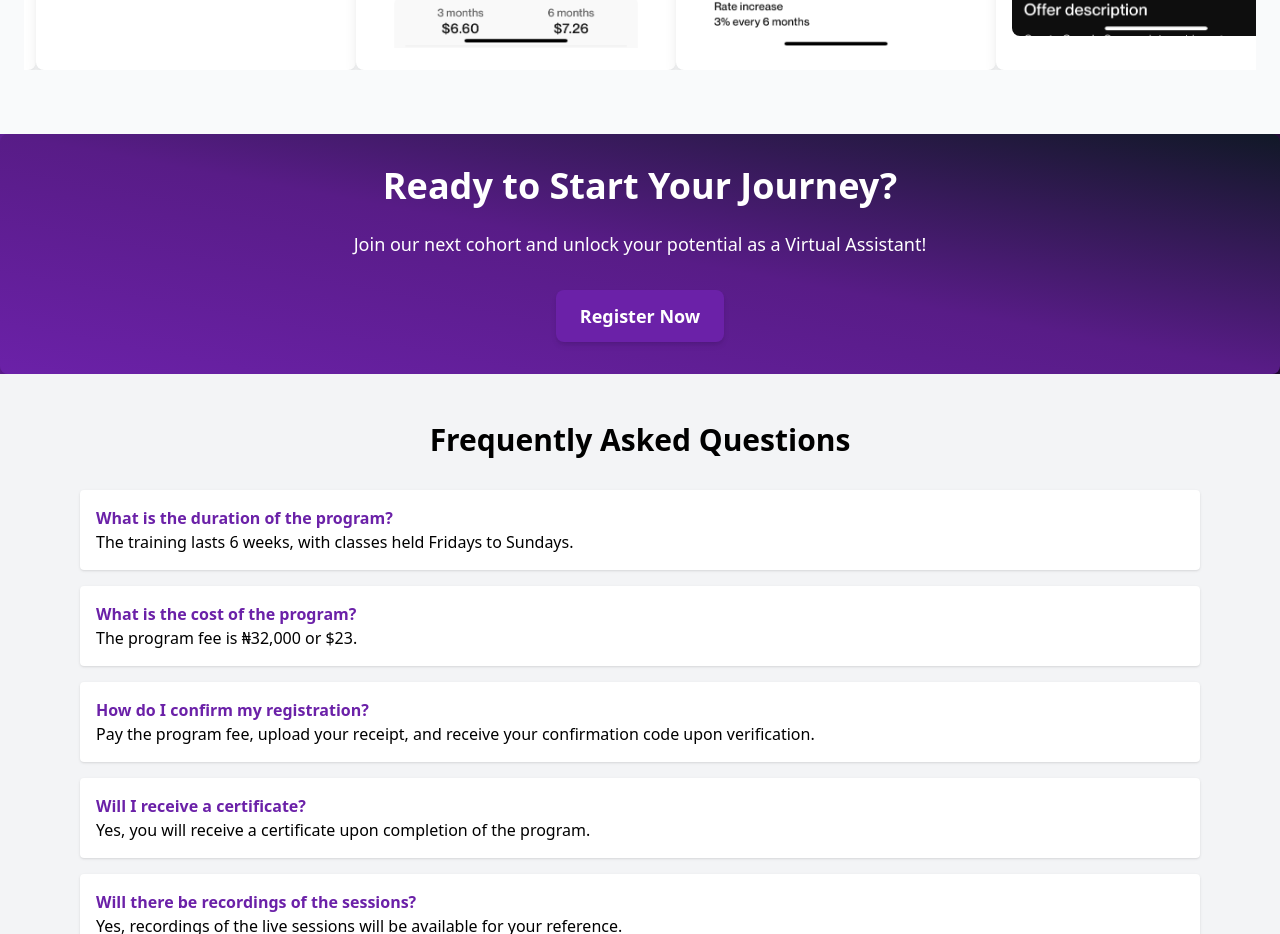
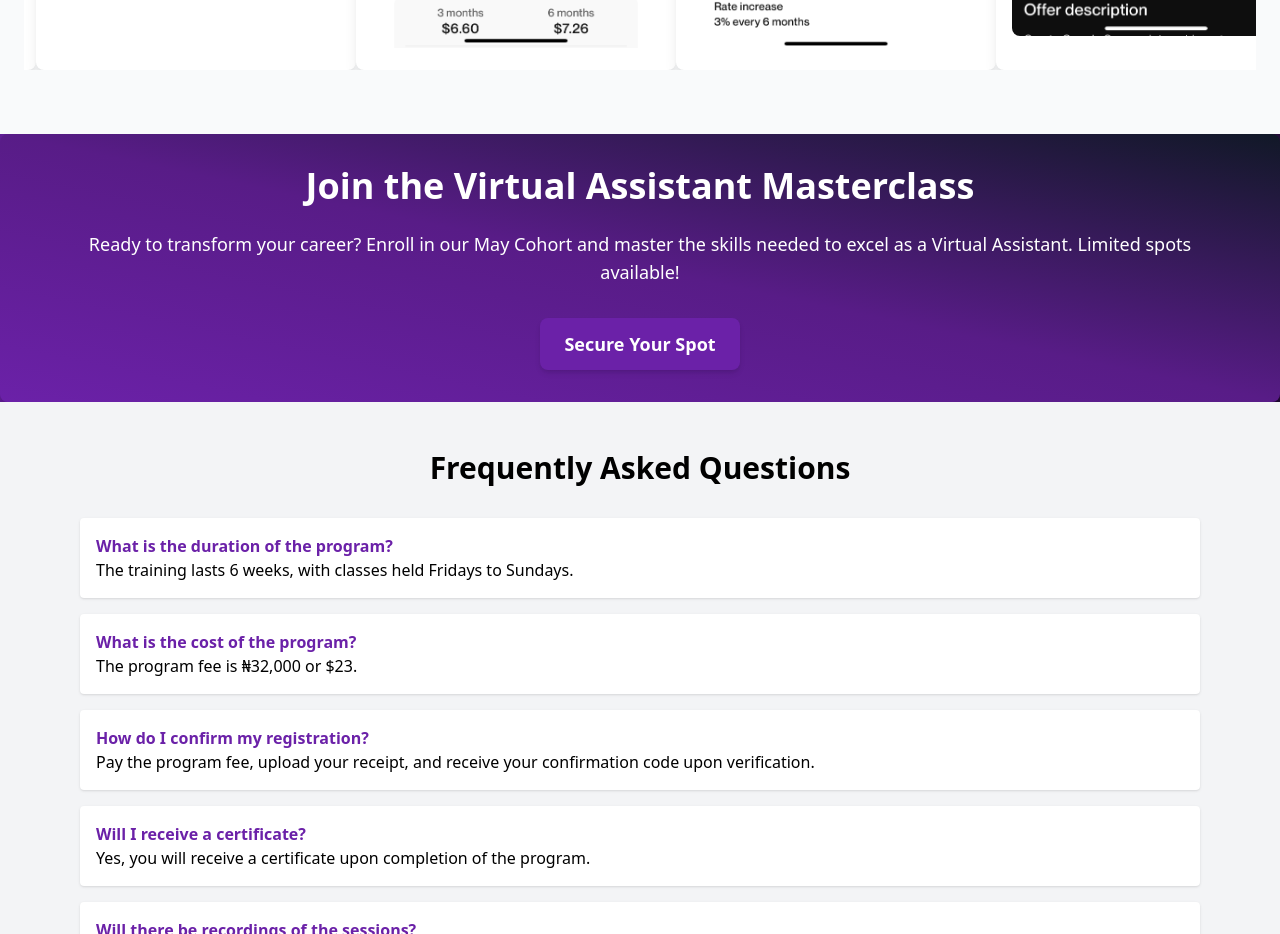
Before and after one commit to freedompraise/RemoteTrybe, a plain HTML site: page index.html in a window 1280 px wide. Shown: the part 3014-3948 px from the top of the page. Drawn offline with nearby package versions, Linux system fonts and the light colour scheme.

Commit message:
Update registration section content and button text in index.html

```diff
--- a/index.html
+++ b/index.html
@@ -337,17 +337,20 @@
     </section>
 
     <!-- Registration Section -->
-    <section id="registration" class="bg-gradient-to-tr from-purple-800 via-purple-900 text-2xl to-gray-900 p-8 rounded-lg shadow-lg
-hover:bg-gradient-to-r hover:from-purple-700 hover:via-purple-800 hover:to-gray-900 text-white">
+    <section id="registration" class="bg-gradient-to-tr from-purple-800 via-purple-900 to-gray-900 p-8 rounded-lg shadow-lg hover:bg-gradient-to-r hover:from-purple-700 hover:via-purple-800 hover:to-gray-900 text-white">
         <div class="max-w-6xl mx-auto px-4 text-center">
-            <h2 class="text-4xl font-bold mb-6">Ready to Start Your Journey?</h2>
-            <p class="mb-8 text-lg">Join our next cohort and unlock your potential as a Virtual Assistant!</p>
+            <h2 class="text-4xl font-bold mb-6">Join the Virtual Assistant Masterclass</h2>
+            <p class="mb-8 text-lg">
+                Ready to transform your career? Enroll in our May Cohort and master the skills needed to excel as a Virtual Assistant.
+                Limited spots available!
+            </p>
             <a href="https://selar.com/remotetrybe"
                 class="inline-block bg-purple-800 hover:bg-purple-600 text-white py-3 px-6 rounded-lg text-lg font-bold transition-all shadow-md hover:shadow-xl">
-                Register Now
+                Secure Your Spot
             </a>
         </div>
     </section>
+
     <!-- FAQ Section -->
     <section class="py-12 bg-gray-100" id="faq">
         <div class="max-w-6xl mx-auto px-4 text-black">
```
